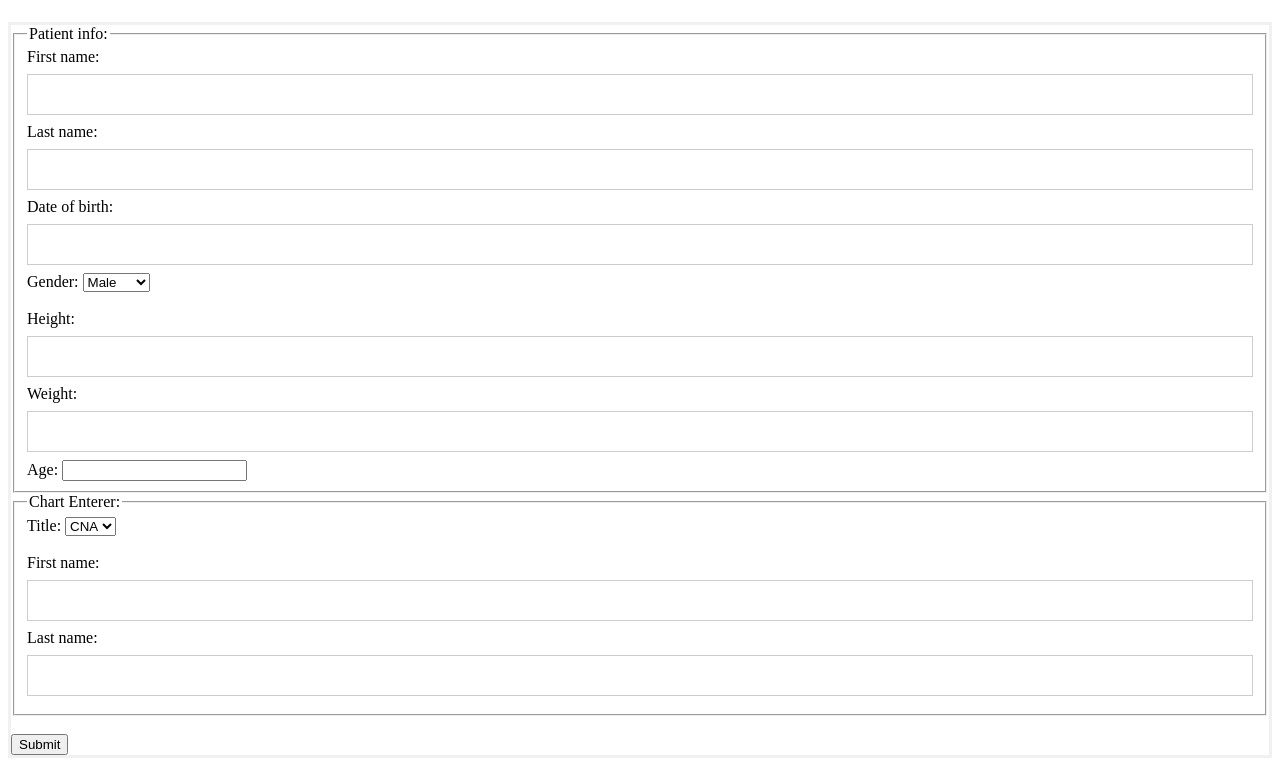
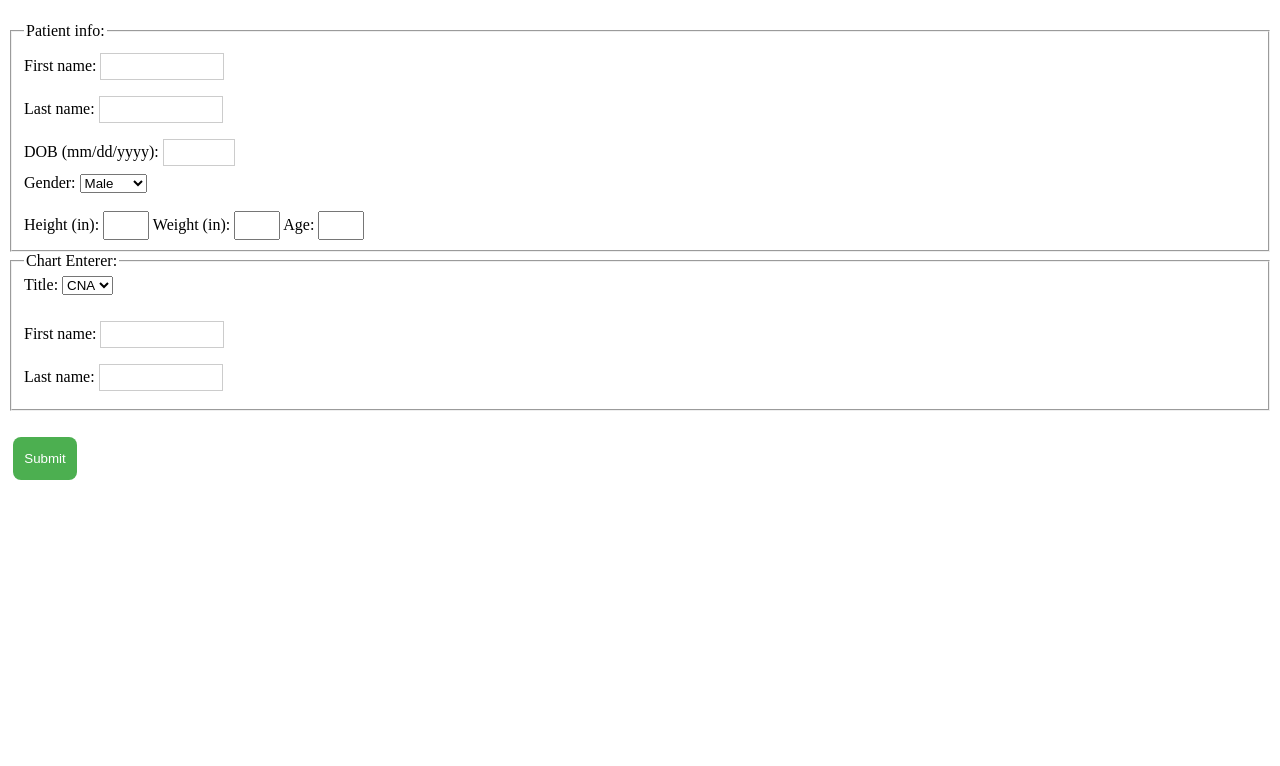
Before and after one commit to ActualSalt/EZChart, a PHP site: page /newpatient.php in a window 1280 px wide. Shown: the part 58-824 px from the top of the page. After the commit the page ends 538 px from the top, so only its background shows below. Run offline with PHP 8.4, Linux system fonts and the light colour scheme.

Commit message:
Additional CSS
New CSS file for the new patient page. As well as some modifications to the newpatient.php (ids)

```diff
--- /dev/null
+++ b/CS410Project/newpatient.css
@@ -0,0 +1,41 @@
+
+
+input[type=text] {
+    width: 156px;
+    padding: 12px 20px;
+    margin: 8px 0;
+    display: inline-block;
+    border: 1px solid #ccc;
+    box-sizing: border-box;
+}
+#ChartEntererID{
+	width: 124px;
+	padding: 5px 0px;
+}
+#PatientAttributes {
+	width: 42px;
+	padding: 5px 0px;
+}
+
+#PatientID {
+	width: 124px;
+	padding: 5px 0px;
+}
+#PatientIDDOB {
+	width: 72px;
+	padding: 5px 0px;
+
+}
+#Submit {
+	 background-color: #4CAF50;
+    color: white;
+    padding: 14px 0px;
+    margin: 8px 5px;
+    border: none;
+    cursor: pointer;
+    width: 64px;
+    border-radius: 8px;
+}
+#Submit:hover {
+	opacity: 0.8;
+}
--- a/CS410Project/newpatient.php
+++ b/CS410Project/newpatient.php
@@ -7,7 +7,7 @@
 	<head>
 		<title>New Patient</title>
 		<meta charset="utf-8">
-		<link rel="stylesheet" href="login.css">
+		<link rel="stylesheet" href="newpatient.css">
 		<script src=".js" type="text/javascript"></script>
 	</head>
 	<body>
@@ -19,18 +19,18 @@
 			<form>
 				<fieldset>
 					<legend>Patient info:</legend>
-					First name: <input type="text" name="fname"><br>
-					Last name: <input type="text" name="lname"><br>
-					Date of birth: <input type="text"><br>
+					First name: <input type="text" id="PatientID" name="fname"><br>
+					Last name: <input type="text" id="PatientID" name="lname"><br>
+					DOB (mm/dd/yyyy): <input type="text" id="PatientIDDOB"><br>
 					Gender:
 					<select name="patient">
 						<option value="male">Male</option>
 						<option value="female">Female</option>
 						<option value="other">Other</option>
 					</select><br><br>
-					Height: <input type="text" name="height">
-					Weight: <input type="text" name="weight">
-					Age: <input type="number" name="age">
+					Height (in): <input type="number" id="PatientAttributes" name="height">
+					Weight (in): <input type="number" id="PatientAttributes" name="weight">
+					Age: <input type="number" id="PatientAttributes" name="age">
 				</fieldset>
 
 				<fieldset>
@@ -41,10 +41,10 @@
 						<option value="rn">RN</option>
 						<option value="dr">Dr.</option>
 					</select><br><br>
-					First name: <input type="text" name="fname"><br>
-					Last name: <input type="text" name="lname"><br>
+					First name: <input type="text" id="ChartEntererID" name="fname"><br>
+					Last name: <input type="text" id="ChartEntererID" name="lname"><br>
 				</fieldset><br>
-				<input type="submit" value="Submit">
+				<input type="submit" id="Submit" value="Submit">
 			</form>
 		</main>
 	</body>
```
